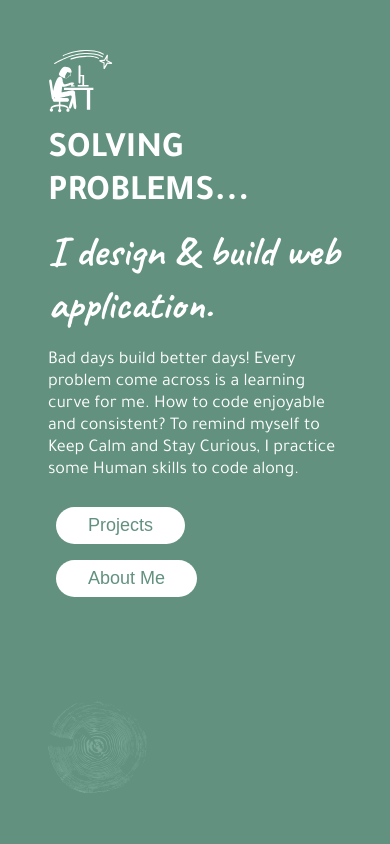
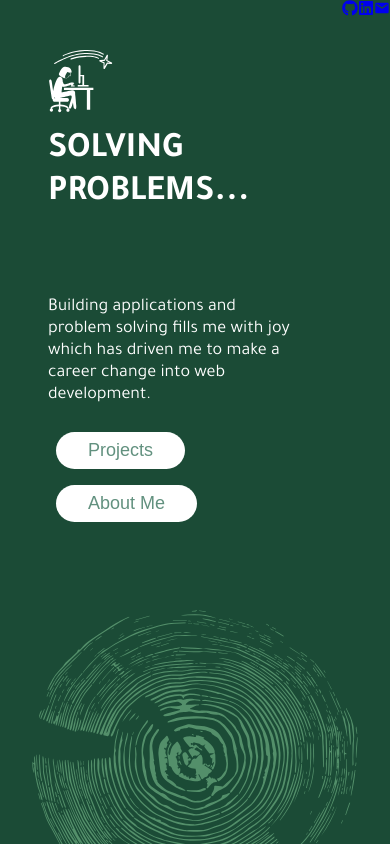
Before and after one commit to YingCG/dev-journal, a React (Create React App) app: page / in a window 390 px wide. Shown: the top 844 px of the page. Built offline with nearby package versions, Linux system fonts and the light colour scheme; a web font is replaced by a local one.

Commit message:
change color scheme

```diff
--- a/package.json
+++ b/package.json
@@ -4,15 +4,18 @@
   "private": true,
   "dependencies": {
     "@fortawesome/fontawesome-svg-core": "^1.2.36",
+    "@fortawesome/free-regular-svg-icons": "^6.1.1",
     "@fortawesome/free-solid-svg-icons": "^5.15.4",
-    "@fortawesome/react-fontawesome": "^0.1.16",
+    "@fortawesome/react-fontawesome": "^0.1.18",
     "@testing-library/jest-dom": "^5.16.1",
     "@testing-library/react": "^12.1.2",
     "@testing-library/user-event": "^13.5.0",
+    "babel-plugin-macros": "^3.1.0",
     "express": "^4.17.2",
     "react": "^17.0.2",
     "react-dom": "^17.0.2",
     "react-icon": "^1.0.0",
+    "react-icons": "^4.3.1",
     "react-router": "^6.2.2",
     "react-router-dom": "^6.2.1",
     "react-scripts": "5.0.0",
--- a/public/index.html
+++ b/public/index.html
@@ -2,10 +2,10 @@
 <html lang="en">
   <head>
     <meta charset="utf-8" />
+    <meta name="viewport" content="width=device-width, initial-scale=1.0">
     <link href="./images/favicon.ico" rel="icon">
     <script src="https://kit.fontawesome.com/268a41abf9.js" crossorigin="anonymous"></script>
     <title>Ying Web Desgin &amp; Develop</title>
-    <meta name="viewport" content="width=device-width, initial-scale=1.0">
   </head>
   <body>
     <div id="root"></div>
--- a/src/components/Greeting/Typewriter.jsx
+++ b/src/components/Greeting/Typewriter.jsx
@@ -22,7 +22,7 @@ function Typewriter({message}){
 
     return (
         <>
-        <h3 className='message' >{text}</h3>
+        <h3 className='message' >{text}&nbsp;</h3>
         </>
     )
 }
--- /dev/null
+++ b/src/components/Header/IconNav.jsx
@@ -0,0 +1,28 @@
+import React from 'react';
+import '../style/socialmedia.css'
+import { FaLinkedin, FaGithub} from 'react-icons/fa';
+import { MdEmail} from 'react-icons/md';
+
+
+function IconNav(){
+    return (
+        <>
+					<a href="https://www.github.com/YingCG" target="_blank" rel="noreferrer">
+						<FaGithub/>
+						<span className="sr-only">Github</span>
+					</a>
+
+					<a href="https://www.linkedin.com/in/yingchiu-goh/" target="_blank" rel="noreferrer">
+					<FaLinkedin/>
+					<span className="sr-only">LinkedIn</span>
+					</a>
+
+					<a href="mailto:yingchiu@live.com">
+						<MdEmail/>
+						<span className="sr-only">Email</span>
+					</a>
+        </>
+    )
+}
+
+export default IconNav
--- a/src/components/HomePage/Hello.jsx
+++ b/src/components/HomePage/Hello.jsx
@@ -9,6 +9,7 @@ import Project from '../Projects/Project'
 import Nav from '../Header/Nav'
 import SquareList from '../SquareList/SquareList'
 import Header from '../Header/Header'
+import Technologies from '../About/Technologies'
 
 function Home() {
 
@@ -62,6 +63,7 @@ function Home() {
             </p>
           </div>
         </div>
+        <Technologies />
       </div>
     </>
   )
--- a/src/components/HomePage/Home.jsx
+++ b/src/components/HomePage/Home.jsx
@@ -5,24 +5,23 @@ import '../style/hello.css'
 import ButtonsMenu from "../Treerings/ButtonsMenu";
 import { Link } from 'react-router-dom'
 import Typewriter from "../Greeting/Typewriter";
-import SquareList from "../SquareList/SquareList";
 import Project from "../Projects/Project";
+import IconNav from "../Header/IconNav";
+
 
 function Home() {
 
     return (
     <>
-        <div className='home-content' style={{background: '#62917F'}}>
+        <div className='home-content' style={{background: '#1B4B36'}}>
         <div className="stories" >
         <div className="stories-text" >
         <Link to='/'><img className="logo" src="./images/YingCG.svg" alt="logo"/></Link>
           <h1 className='big-text' style={{textTransform: 'Uppercase'}}>Solving Problems... </h1>
-          <h1 className='subtitle' > <Typewriter message={'I design & build web application.'}/></h1>
+          <h1 className='subtitle' > <Typewriter message={'Welcome to my dev journal.'}/></h1>
           <p>
-          Bad days build better days!
-          Every problem come across is a learning curve for me.
-          How to code enjoyable and consistent?
-           To remind myself to Keep Calm and Stay Curious, I practice some Human skills to code along.
+
+          Building applications and problem solving fills me with joy which has driven me to make a career change into web development.
 
             </p>
             {/* <Link exact to='/stories'><button className='nav-btn'>Humanity</button></Link>
@@ -30,9 +29,9 @@ function Home() {
             <Link exact to='/development'><button className='nav-btn'>Tech</button></Link> */}
             <Link exact to='/development'><button className='nav-btn'>Projects</button></Link>
             <Link exact to='/hello'><button className='nav-btn'>About Me</button></Link>
-            {/* <a href="mailto:yingchiu@live.com"><button className='nav-btn'>Contact Me</button></a> */}
-            {/* <p> Below are some de-tress checklist base on the situation I am facing.</p> */}
+
           </div>
+         <IconNav />
           <ButtonsMenu />
           </div>
       </div>
--- a/src/components/style/button.css
+++ b/src/components/style/button.css
@@ -39,6 +39,7 @@ justify-content: flex-end;
 .btn a:hover{
     color: black;
 }
+
 
 .dark{
     background-color: #0061AF ;
--- a/src/components/style/hello.css
+++ b/src/components/style/hello.css
@@ -293,7 +293,7 @@ font-size: 13px;
   }
   }
 
-  @media only screen and (min-width: 1025px) {
+  @media only screen and (min-width: 1440px) {
     .square-container{
       display: grid;
       grid-template-columns: 1fr 1fr 1fr 1fr;
--- a/src/components/style/treerings.css
+++ b/src/components/style/treerings.css
@@ -14,7 +14,8 @@ svg {
 }
 
 .treerings{
-    fill: #7ba897;
+    /* fill: #CDB699; */
+    fill: #538F6A;
     opacity: 100%
 }
 
@@ -29,8 +30,28 @@ svg {
     opacity: 80%
 }
 
-.treerings{
-    width: 50%;
-    height: 50%;
-    padding: 3rem;
+
+
+@media only screen and (max-width: 767px) {
+    .treerings{
+        width:100%;
+        height: 100%;
+        padding: 2rem;
+    }
 }
+
+@media only screen and (min-width: 768px) and (max-width: 1024px) {
+    .treerings{
+        width: 60%;
+        height: 60%;
+        padding: 2.5rem;
+    }
+}
+
+@media only screen and (min-width: 1025px) {
+    .treerings{
+        width: 50%;
+        height: 50%;
+        padding: 3rem;
+    }
+}
```
Also changed, not shown: 1 other file (tests, documents, lock files or other folders).
